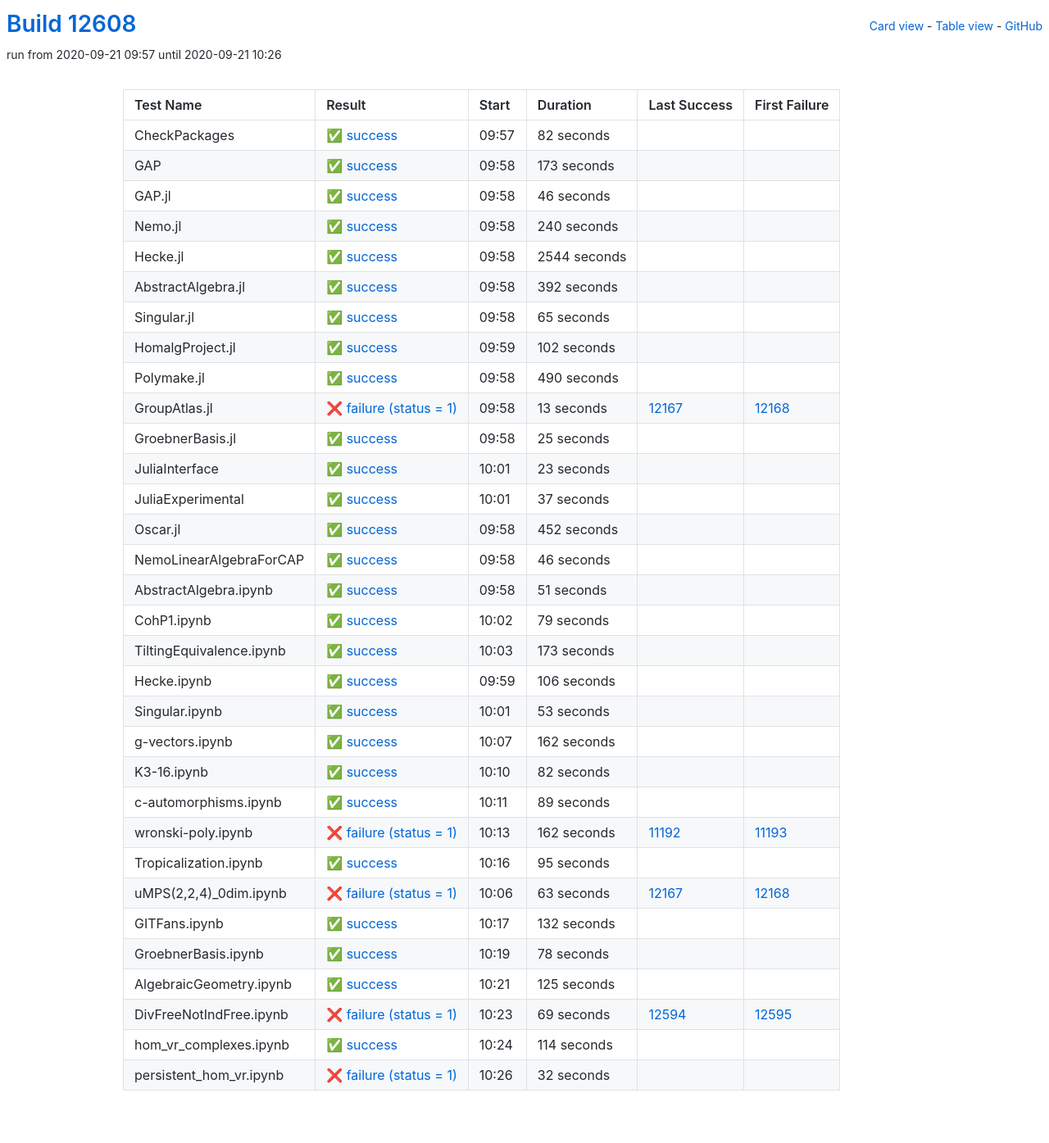
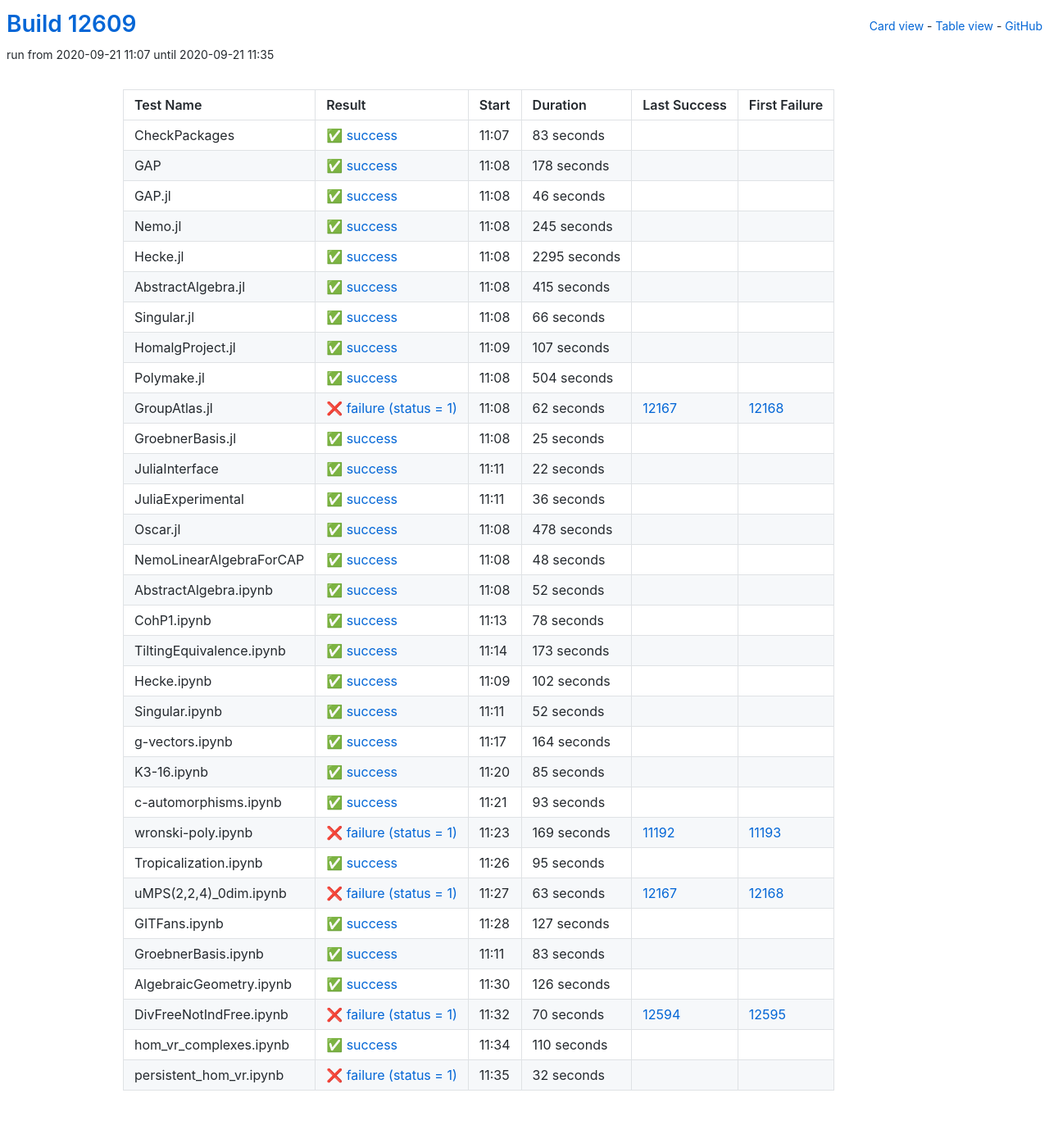
Before and after one commit to oscar-system/oscar-ci-status, a Jekyll site: the page built from table.html, in a window 1280 px wide. Shown: the whole page at 82% size. Built offline with Jekyll 4.4.1, drawn with Linux system fonts in a browser that asks for light colours.

Commit message:
Build #12609

```diff
--- a/_data/ci.yml
+++ b/_data/ci.yml
@@ -1,6 +1,6 @@
 ---
-build: 12608
-build_url: https://oscarci.mathematik.uni-kl.de/job/oscar/12608/
+build: 12609
+build_url: https://oscarci.mathematik.uni-kl.de/job/oscar/12609/
 job: oscar
 organization: oscar-system
 repo: oscar-ci-status
@@ -8,32 +8,32 @@
 tests:
 - name: CheckPackages
   id: checkpackages
-  log: https://oscarci.mathematik.uni-kl.de/job/oscar/12608/artifact/logs/build-12608/CheckPackages.log
-  start: 2020-09-21 09:57
+  log: https://oscarci.mathematik.uni-kl.de/job/oscar/12609/artifact/logs/build-12609/CheckPackages.log
+  start: 2020-09-21 11:07
   success: true
   exitcode: 0
   status: success
-  duration: 82
+  duration: 83
   last_success: false
   last_success_url:
   first_failure: false
   first_failure_url:
 - name: GAP
   id: gap
-  log: https://oscarci.mathematik.uni-kl.de/job/oscar/12608/artifact/logs/build-12608/GAP.log
-  start: 2020-09-21 09:58
+  log: https://oscarci.mathematik.uni-kl.de/job/oscar/12609/artifact/logs/build-12609/GAP.log
+  start: 2020-09-21 11:08
   success: true
   exitcode: 0
   status: success
-  duration: 173
+  duration: 178
   last_success: false
   last_success_url:
   first_failure: false
   first_failure_url:
 - name: GAP.jl
   id: gap-jl
-  log: https://oscarci.mathematik.uni-kl.de/job/oscar/12608/artifact/logs/build-12608/GAP.jl.log
-  start: 2020-09-21 09:58
+  log: https://oscarci.mathematik.uni-kl.de/job/oscar/12609/artifact/logs/build-12609/GAP.jl.log
+  start: 2020-09-21 11:08
   success: true
   exitcode: 0
   status: success
@@ -44,92 +44,92 @@
   first_failure_url:
 - name: Nemo.jl
   id: nemo-jl
-  log: https://oscarci.mathematik.uni-kl.de/job/oscar/12608/artifact/logs/build-12608/Nemo.jl.log
-  start: 2020-09-21 09:58
+  log: https://oscarci.mathematik.uni-kl.de/job/oscar/12609/artifact/logs/build-12609/Nemo.jl.log
+  start: 2020-09-21 11:08
   success: true
   exitcode: 0
   status: success
-  duration: 240
+  duration: 245
   last_success: false
   last_success_url:
   first_failure: false
   first_failure_url:
 - name: Hecke.jl
   id: hecke-jl
-  log: https://oscarci.mathematik.uni-kl.de/job/oscar/12608/artifact/logs/build-12608/Hecke.jl.log
-  start: 2020-09-21 09:58
+  log: https://oscarci.mathematik.uni-kl.de/job/oscar/12609/artifact/logs/build-12609/Hecke.jl.log
+  start: 2020-09-21 11:08
   success: true
   exitcode: 0
   status: success
-  duration: 2544
+  duration: 2295
   last_success: false
   last_success_url:
   first_failure: false
   first_failure_url:
 - name: AbstractAlgebra.jl
   id: abstractalgebra-jl
-  log: https://oscarci.mathematik.uni-kl.de/job/oscar/12608/artifact/logs/build-12608/AbstractAlgebra.jl.log
-  start: 2020-09-21 09:58
+  log: https://oscarci.mathematik.uni-kl.de/job/oscar/12609/artifact/logs/build-12609/AbstractAlgebra.jl.log
+  start: 2020-09-21 11:08
   success: true
   exitcode: 0
   status: success
-  duration: 392
+  duration: 415
   last_success: false
   last_success_url:
   first_failure: false
   first_failure_url:
 - name: Singular.jl
   id: singular-jl
-  log: https://oscarci.mathematik.uni-kl.de/job/oscar/12608/artifact/logs/build-12608/Singular.jl.log
-  start: 2020-09-21 09:58
+  log: https://oscarci.mathematik.uni-kl.de/job/oscar/12609/artifact/logs/build-12609/Singular.jl.log
+  start: 2020-09-21 11:08
   success: true
   exitcode: 0
   status: success
-  duration: 65
+  duration: 66
   last_success: false
   last_success_url:
   first_failure: false
   first_failure_url:
 - name: HomalgProject.jl
   id: homalgproject-jl
-  log: https://oscarci.mathematik.uni-kl.de/job/oscar/12608/artifact/logs/build-12608/HomalgProject.jl.log
-  start: 2020-09-21 09:59
+  log: https://oscarci.mathematik.uni-kl.de/job/oscar/12609/artifact/logs/build-12609/HomalgProject.jl.log
+  start: 2020-09-21 11:09
   success: true
   exitcode: 0
   status: success
-  duration: 102
+  duration: 107
   last_success: false
   last_success_url:
   first_failure: false
   first_failure_url:
 - name: Polymake.jl
   id: polymake-jl
-  log: https://oscarci.mathematik.uni-kl.de/job/oscar/12608/artifact/logs/build-12608/Polymake.jl.log
-  start: 2020-09-21 09:58
+  log: https://oscarci.mathematik.uni-kl.de/job/oscar/12609/artifact/logs/build-12609/Polymake.jl.log
+  start: 2020-09-21 11:08
   success: true
   exitcode: 0
   status: success
-  duration: 490
+  duration: 504
   last_success: false
   last_success_url:
   first_failure: false
   first_failure_url:
 - name: GroupAtlas.jl
   id: groupatlas-jl
-  log: https://oscarci.mathematik.uni-kl.de/job/oscar/12608/artifact/logs/build-12608/GroupAtlas.jl.log
-  start: 2020-09-21 09:58
+  log: https://oscarci.mathematik.uni-kl.de/job/oscar/12609/artifact/logs/build-12609/GroupAtlas.jl.log
+  start: 2020-09-21 11:08
   success: false
   exitcode: 1
   status: failure
-  duration: 13
+  duration: 62
   last_success: 12167
   last_success_url: https://oscarci.mathematik.uni-kl.de/job/oscar/12167/
   first_failure: 12168
   first_failure_url: https://oscarci.mathematik.uni-kl.de/job/oscar/12168/
 - name: GroebnerBasis.jl
   id: groebnerbasis-jl
-  log: https://oscarci.mathematik.uni-kl.de/job/oscar/12608/artifact/logs/build-12608/GroebnerBasis.jl.log
-  start: 2020-09-21 09:58
+  log: https://oscarci.mathematik.uni-kl.de/job/oscar/12609/artifact/logs/build-12609/GroebnerBasis.jl.log
+  start: 2020-09-21 11:08
   success: true
   exitcode: 0
   status: success
@@ -140,80 +140,80 @@
   first_failure_url:
 - name: JuliaInterface
   id: juliainterface
-  log: https://oscarci.mathematik.uni-kl.de/job/oscar/12608/artifact/logs/build-12608/JuliaInterface.log
-  start: 2020-09-21 10:01
+  log: https://oscarci.mathematik.uni-kl.de/job/oscar/12609/artifact/logs/build-12609/JuliaInterface.log
+  start: 2020-09-21 11:11
   success: true
   exitcode: 0
   status: success
-  duration: 23
+  duration: 22
   last_success: false
   last_success_url:
   first_failure: false
   first_failure_url:
 - name: JuliaExperimental
   id: juliaexperimental
-  log: https://oscarci.mathematik.uni-kl.de/job/oscar/12608/artifact/logs/build-12608/JuliaExperimental.log
-  start: 2020-09-21 10:01
+  log: https://oscarci.mathematik.uni-kl.de/job/oscar/12609/artifact/logs/build-12609/JuliaExperimental.log
+  start: 2020-09-21 11:11
   success: true
   exitcode: 0
   status: success
-  duration: 37
+  duration: 36
   last_success: false
   last_success_url:
   first_failure: false
   first_failure_url:
 - name: Oscar.jl
   id: oscar-jl
-  log: https://oscarci.mathematik.uni-kl.de/job/oscar/12608/artifact/logs/build-12608/Oscar.jl.log
-  start: 2020-09-21 09:58
+  log: https://oscarci.mathematik.uni-kl.de/job/oscar/12609/artifact/logs/build-12609/Oscar.jl.log
+  start: 2020-09-21 11:08
   success: true
   exitcode: 0
   status: success
-  duration: 452
+  duration: 478
   last_success: false
   last_success_url:
   first_failure: false
   first_failure_url:
 - name: NemoLinearAlgebraForCAP
   id: nemolinearalgebraforcap
-  log: https://oscarci.mathematik.uni-kl.de/job/oscar/12608/artifact/logs/build-12608/NemoLinearAlgebraForCAP.log
-  start: 2020-09-21 09:58
+  log: https://oscarci.mathematik.uni-kl.de/job/oscar/12609/artifact/logs/build-12609/NemoLinearAlgebraForCAP.log
+  start: 2020-09-21 11:08
   success: true
   exitcode: 0
   status: success
-  duration: 46
+  duration: 48
   last_success: false
   last_success_url:
   first_failure: false
   first_failure_url:
 - name: AbstractAlgebra.ipynb
   id: abstractalgebra-ipynb
-  log: https://oscarci.mathematik.uni-kl.de/job/oscar/12608/artifact/logs/build-12608/AbstractAlgebra.ipynb.log
-  start: 2020-09-21 09:58
+  log: https://oscarci.mathematik.uni-kl.de/job/oscar/12609/artifact/logs/build-12609/AbstractAlgebra.ipynb.log
+  start: 2020-09-21 11:08
   success: true
   exitcode: 0
   status: success
-  duration: 51
+  duration: 52
   last_success: false
   last_success_url:
   first_failure: false
   first_failure_url:
 - name: CohP1.ipynb
   id: cohp1-ipynb
-  log: https://oscarci.mathematik.uni-kl.de/job/oscar/12608/artifact/logs/build-12608/CohP1.ipynb.log
-  start: 2020-09-21 10:02
+  log: https://oscarci.mathematik.uni-kl.de/job/oscar/12609/artifact/logs/build-12609/CohP1.ipynb.log
+  start: 2020-09-21 11:13
   success: true
   exitcode: 0
   status: success
-  duration: 79
+  duration: 78
   last_success: false
   last_success_url:
   first_failure: false
   first_failure_url:
 - name: TiltingEquivalence.ipynb
   id: tiltingequivalence-ipynb
-  log: https://oscarci.mathematik.uni-kl.de/job/oscar/12608/artifact/logs/build-12608/TiltingEquivalence.ipynb.log
-  start: 2020-09-21 10:03
+  log: https://oscarci.mathematik.uni-kl.de/job/oscar/12609/artifact/logs/build-12609/TiltingEquivalence.ipynb.log
+  start: 2020-09-21 11:14
   success: true
   exitcode: 0
   status: success
@@ -224,80 +224,80 @@
   first_failure_url:
 - name: Hecke.ipynb
   id: hecke-ipynb
-  log: https://oscarci.mathematik.uni-kl.de/job/oscar/12608/artifact/logs/build-12608/Hecke.ipynb.log
-  start: 2020-09-21 09:59
+  log: https://oscarci.mathematik.uni-kl.de/job/oscar/12609/artifact/logs/build-12609/Hecke.ipynb.log
+  start: 2020-09-21 11:09
   success: true
   exitcode: 0
   status: success
-  duration: 106
+  duration: 102
   last_success: false
   last_success_url:
   first_failure: false
   first_failure_url:
 - name: Singular.ipynb
   id: singular-ipynb
-  log: https://oscarci.mathematik.uni-kl.de/job/oscar/12608/artifact/logs/build-12608/Singular.ipynb.log
-  start: 2020-09-21 10:01
+  log: https://oscarci.mathematik.uni-kl.de/job/oscar/12609/artifact/logs/build-12609/Singular.ipynb.log
+  start: 2020-09-21 11:11
   success: true
   exitcode: 0
   status: success
-  duration: 53
+  duration: 52
   last_success: false
   last_success_url:
   first_failure: false
   first_failure_url:
 - name: g-vectors.ipynb
   id: g-vectors-ipynb
-  log: https://oscarci.mathematik.uni-kl.de/job/oscar/12608/artifact/logs/build-12608/g-vectors.ipynb.log
-  start: 2020-09-21 10:07
+  log: https://oscarci.mathematik.uni-kl.de/job/oscar/12609/artifact/logs/build-12609/g-vectors.ipynb.log
+  start: 2020-09-21 11:17
   success: true
   exitcode: 0
   status: success
-  duration: 162
+  duration: 164
   last_success: false
   last_success_url:
   first_failure: false
   first_failure_url:
 - name: K3-16.ipynb
   id: k3-16-ipynb
-  log: https://oscarci.mathematik.uni-kl.de/job/oscar/12608/artifact/logs/build-12608/K3-16.ipynb.log
-  start: 2020-09-21 10:10
+  log: https://oscarci.mathematik.uni-kl.de/job/oscar/12609/artifact/logs/build-12609/K3-16.ipynb.log
+  start: 2020-09-21 11:20
   success: true
   exitcode: 0
   status: success
-  duration: 82
+  duration: 85
   last_success: false
   last_success_url:
   first_failure: false
   first_failure_url:
 - name: c-automorphisms.ipynb
   id: c-automorphisms-ipynb
-  log: https://oscarci.mathematik.uni-kl.de/job/oscar/12608/artifact/logs/build-12608/c-automorphisms.ipynb.log
-  start: 2020-09-21 10:11
+  log: https://oscarci.mathematik.uni-kl.de/job/oscar/12609/artifact/logs/build-12609/c-automorphisms.ipynb.log
+  start: 2020-09-21 11:21
   success: true
   exitcode: 0
   status: success
-  duration: 89
+  duration: 93
   last_success: false
   last_success_url:
   first_failure: false
   first_failure_url:
 - name: wronski-poly.ipynb
   id: wronski-poly-ipynb
-  log: https://oscarci.mathematik.uni-kl.de/job/oscar/12608/artifact/logs/build-12608/wronski-poly.ipynb.log
-  start: 2020-09-21 10:13
+  log: https://oscarci.mathematik.uni-kl.de/job/oscar/12609/artifact/logs/build-12609/wronski-poly.ipynb.log
+  start: 2020-09-21 11:23
   success: false
   exitcode: 1
   status: failure
-  duration: 162
+  duration: 169
   last_success: 11192
   last_success_url: https://oscarci.mathematik.uni-kl.de/job/oscar/11192/
   first_failure: 11193
   first_failure_url: https://oscarci.mathematik.uni-kl.de/job/oscar/11193/
 - name: Tropicalization.ipynb
   id: tropicalization-ipynb
-  log: https://oscarci.mathematik.uni-kl.de/job/oscar/12608/artifact/logs/build-12608/Tropicalization.ipynb.log
-  start: 2020-09-21 10:16
+  log: https://oscarci.mathematik.uni-kl.de/job/oscar/12609/artifact/logs/build-12609/Tropicalization.ipynb.log
+  start: 2020-09-21 11:26
   success: true
   exitcode: 0
   status: success
@@ -308,8 +308,8 @@
   first_failure_url:
 - name: uMPS(2,2,4)_0dim.ipynb
   id: umps-2-2-4-0dim-ipynb
-  log: https://oscarci.mathematik.uni-kl.de/job/oscar/12608/artifact/logs/build-12608/uMPS-2-2-4-_0dim.ipynb.log
-  start: 2020-09-21 10:06
+  log: https://oscarci.mathematik.uni-kl.de/job/oscar/12609/artifact/logs/build-12609/uMPS-2-2-4-_0dim.ipynb.log
+  start: 2020-09-21 11:27
   success: false
   exitcode: 1
   status: failure
@@ -320,68 +320,68 @@
   first_failure_url: https://oscarci.mathematik.uni-kl.de/job/oscar/12168/
 - name: GITFans.ipynb
   id: gitfans-ipynb
-  log: https://oscarci.mathematik.uni-kl.de/job/oscar/12608/artifact/logs/build-12608/GITFans.ipynb.log
-  start: 2020-09-21 10:17
+  log: https://oscarci.mathematik.uni-kl.de/job/oscar/12609/artifact/logs/build-12609/GITFans.ipynb.log
+  start: 2020-09-21 11:28
   success: true
   exitcode: 0
   status: success
-  duration: 132
+  duration: 127
   last_success: false
   last_success_url:
   first_failure: false
   first_failure_url:
 - name: GroebnerBasis.ipynb
   id: groebnerbasis-ipynb
-  log: https://oscarci.mathematik.uni-kl.de/job/oscar/12608/artifact/logs/build-12608/GroebnerBasis.ipynb.log
-  start: 2020-09-21 10:19
+  log: https://oscarci.mathematik.uni-kl.de/job/oscar/12609/artifact/logs/build-12609/GroebnerBasis.ipynb.log
+  start: 2020-09-21 11:11
   success: true
   exitcode: 0
   status: success
-  duration: 78
+  duration: 83
   last_success: false
   last_success_url:
   first_failure: false
   first_failure_url:
 - name: AlgebraicGeometry.ipynb
   id: algebraicgeometry-ipynb
-  log: https://oscarci.mathematik.uni-kl.de/job/oscar/12608/artifact/logs/build-12608/AlgebraicGeometry.ipynb.log
-  start: 2020-09-21 10:21
+  log: https://oscarci.mathematik.uni-kl.de/job/oscar/12609/artifact/logs/build-12609/AlgebraicGeometry.ipynb.log
+  start: 2020-09-21 11:30
   success: true
   exitcode: 0
   status: success
-  duration: 125
+  duration: 126
   last_success: false
   last_success_url:
   first_failure: false
   first_failure_url:
 - name: DivFreeNotIndFree.ipynb
   id: divfreenotindfree-ipynb
-  log: https://oscarci.mathematik.uni-kl.de/job/oscar/12608/artifact/logs/build-12608/DivFreeNotIndFree.ipynb.log
-  start: 2020-09-21 10:23
+  log: https://oscarci.mathematik.uni-kl.de/job/oscar/12609/artifact/logs/build-12609/DivFreeNotIndFree.ipynb.log
+  start: 2020-09-21 11:32
   success: false
   exitcode: 1
   status: failure
-  duration: 69
+  duration: 70
   last_success: 12594
   last_success_url: https://oscarci.mathematik.uni-kl.de/job/oscar/12594/
   first_failure: 12595
   first_failure_url: https://oscarci.mathematik.uni-kl.de/job/oscar/12595/
 - name: hom_vr_complexes.ipynb
   id: hom-vr-complexes-ipynb
-  log: https://oscarci.mathematik.uni-kl.de/job/oscar/12608/artifact/logs/build-12608/hom_vr_complexes.ipynb.log
-  start: 2020-09-21 10:24
+  log: https://oscarci.mathematik.uni-kl.de/job/oscar/12609/artifact/logs/build-12609/hom_vr_complexes.ipynb.log
+  start: 2020-09-21 11:34
   success: true
   exitcode: 0
   status: success
-  duration: 114
+  duration: 110
   last_success: false
   last_success_url:
   first_failure: false
   first_failure_url:
 - name: persistent_hom_vr.ipynb
   id: persistent-hom-vr-ipynb
-  log: https://oscarci.mathematik.uni-kl.de/job/oscar/12608/artifact/logs/build-12608/persistent_hom_vr.ipynb.log
-  start: 2020-09-21 10:26
+  log: https://oscarci.mathematik.uni-kl.de/job/oscar/12609/artifact/logs/build-12609/persistent_hom_vr.ipynb.log
+  start: 2020-09-21 11:35
   success: false
   exitcode: 1
   status: failure
```
Also changed, not shown: README.md.
